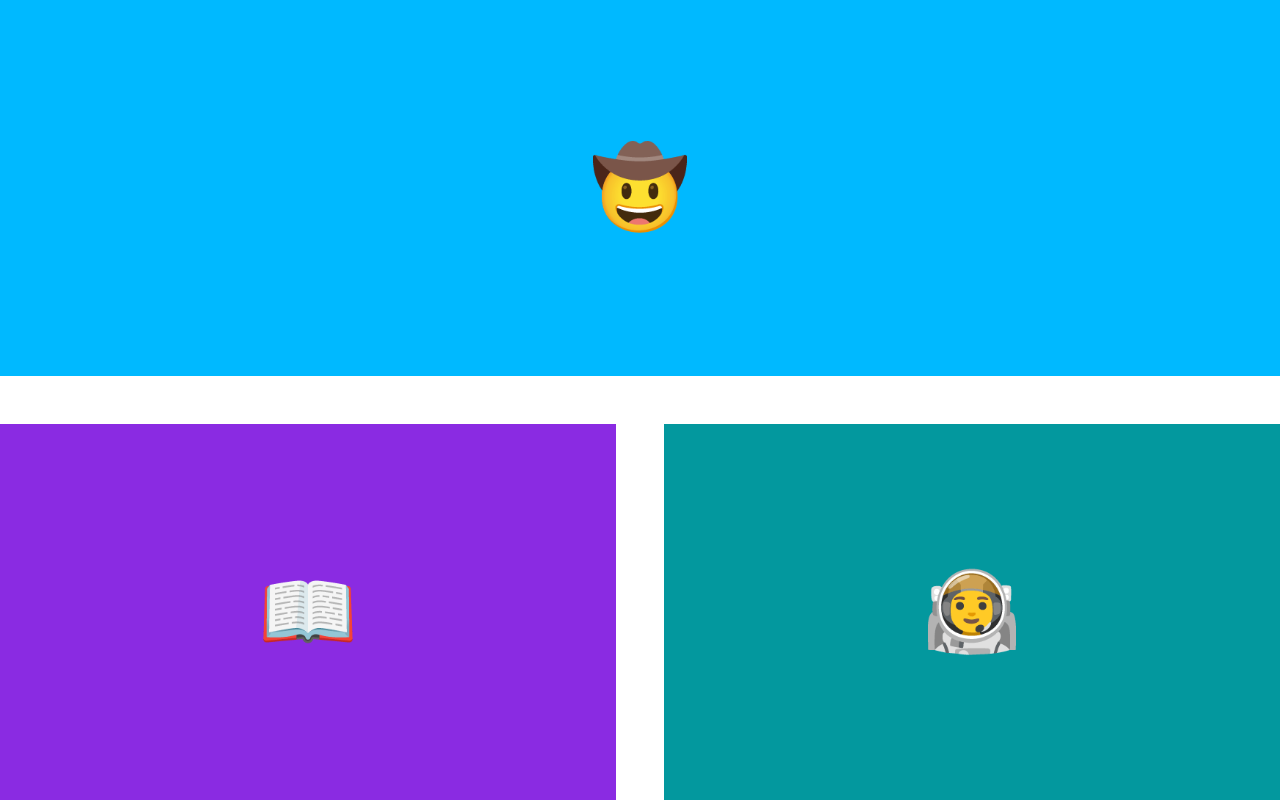
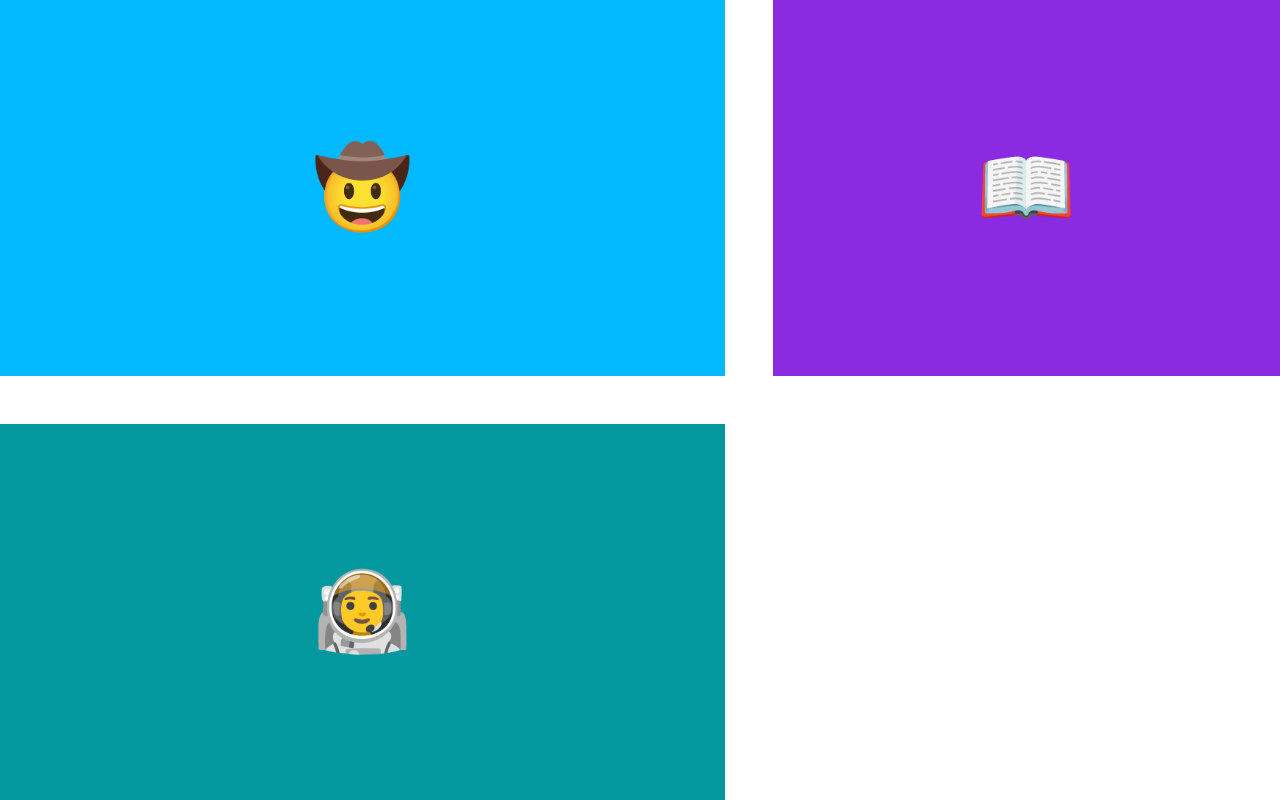
Before and after one commit to divinchi8/web-dev-bootcamps, a plain HTML site: page 10.2 Grid Placement/exercise2.html in a window 1280 px wide. Drawn offline with Linux system fonts and the light colour scheme.

Commit message:
ew changes

```diff
--- a/10.2 Grid Placement/exercise2.html
+++ b/10.2 Grid Placement/exercise2.html
@@ -15,7 +15,7 @@
       height: 100vh;
       display: grid;
       gap: 3rem;
-      grid-template-columns: 1fr 1fr 1.5fr r;
+      grid-template-columns: 1fr 1fr 1.5fr ;
       grid-template-rows:  1fr 1fr  ;
     }
 
@@ -27,7 +27,6 @@
       display: flex;
       align-items: center;
       justify-content: center;
-
     }
 
     .cowboy {
@@ -38,6 +37,7 @@
     .astronaut {
       background-color: #03989E;
       order: 1;
+      grid-column: span 2;
 
       /* TODO: Make the astronaut box look like the goal2 image. */
 
```
